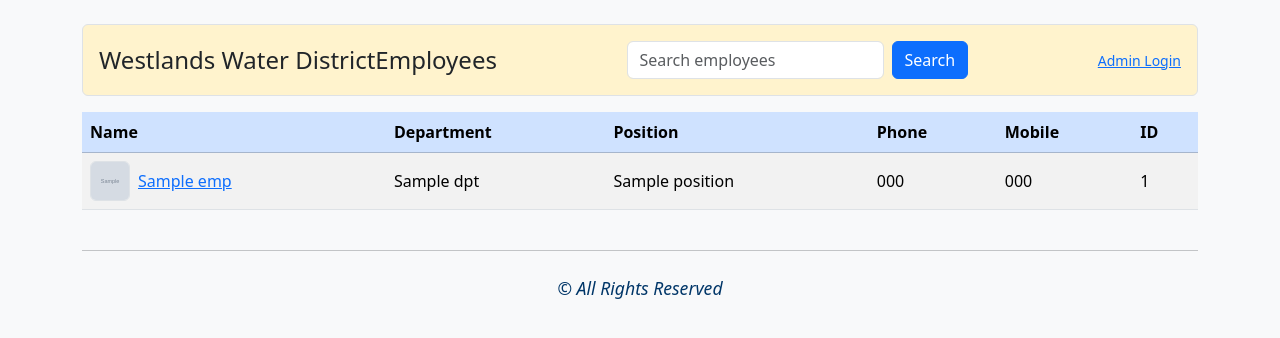
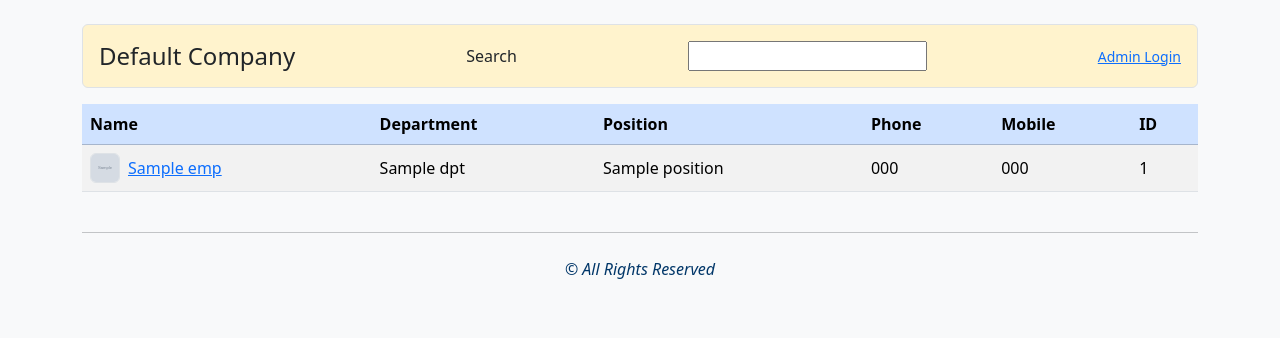
Before and after one commit to jcarter62/member-list, a FastAPI app: template templates/index.html in a window 1280 px wide. Shown: the top 338 px of the page. Run offline with FastAPI, Linux system fonts and the light colour scheme; the template is opened without the code that fills it: most values are stand-ins (such as "Sample title", 1, 10 or a date in 2020); grey boxes marked "Sample" are stand-in pictures.

Commit message:
updated search to be more dynamic.

```diff
--- a/main.py
+++ b/main.py
@@ -27,12 +27,8 @@
 from fastapi import (FastAPI, Depends, HTTPException, Request, status)
 from fastapi.responses import HTMLResponse, RedirectResponse
 from fastapi.staticfiles import StaticFiles
-from fastapi.templating import Jinja2Templates
+from utils.middleware import ContextProcessorMiddleware, ClientIPLoggingMiddleware
 from starlette.responses import FileResponse
-
-from utils.logging_config import configure_logging
-from utils.middleware import ContextProcessorMiddleware, ClientIPLoggingMiddleware
-
 import sqlite3
 import base64
 import hashlib
@@ -41,6 +37,7 @@
 from dotenv import load_dotenv
 from starlette.middleware.sessions import SessionMiddleware
 from starlette.datastructures import UploadFile
+from fastapi.templating import Jinja2Templates
 
 # ---------------------------------------------------------------------------
 # Database setup
@@ -49,6 +46,15 @@
 
 COMPANY = os.getenv('COMPANY', 'Company')
 DB_PATH = os.getenv('DBPATH', Path(__file__).resolve().parent / "employees.db")
+
+templates_dir = os.path.join(os.getenv("APPFOLDER","~"), "templates")
+templates = Jinja2Templates(directory=templates_dir)
+# Expose company as a global in all templates
+try:
+    templates.env.globals["company"] = COMPANY
+    templates.env.globals["image_subdir"] = os.getenv("IMAGE_SUBDIR", "images")
+except Exception:
+    pass
 
 def get_db_connection() -> sqlite3.Connection:
     """Return a SQLite connection with row factory configured."""
@@ -290,9 +296,6 @@
 
 app.mount("/static", StaticFiles(directory=static_dir), name="static")
 
-# Jinja2 template directory
-templates = Jinja2Templates(directory=str(Path(__file__).resolve().parent / "templates"))
-
 
 @app.on_event("startup")
 def on_startup() -> None:
@@ -514,27 +517,25 @@
             "employees": employees,
             "search": search,
             "logged_in": is_authenticated(request),
+            "image_subdir": os.getenv("IMAGE_SUBDIR", "images"),
         },
     )
 
 
 @app.get("/media/{filename}", response_class=HTMLResponse)
 def media_file(filename: str, request: Request):
-    """Serve media files from the configured IMAGE_ROOT directory."""
+    """Serve media files from IMAGE_ROOT if configured, else from static/image_subdir."""
     image_root = os.getenv("IMAGE_ROOT")
     image_subdir = os.getenv("IMAGE_SUBDIR", "images")
-    fullpath = os.path.join(image_root, image_subdir, filename)
-    #
-    # return image file if it exists
+    if image_root:
+        fullpath = os.path.join(image_root, image_subdir, filename)
+    else:
+        fullpath = os.path.join(Path(__file__).resolve().parent, "static", image_subdir, filename)
     if os.path.exists(fullpath):
-        headers = {
-            "Content-Type": "image/jpeg" if filename.lower().endswith((".jpg", ".jpeg")) else "image/png",
-            "Cache-Control": "public, max-age=30",
-        }
         media_type = "image/jpeg" if filename.lower().endswith((".jpg", ".jpeg")) else "image/png"
+        headers = {"Content-Type": media_type, "Cache-Control": "public, max-age=30"}
         return FileResponse(fullpath, media_type=media_type, headers=headers)
     raise HTTPException(status_code=404, detail="File not found")
-
 
 
 @app.get("/employee/{employee_id}", response_class=HTMLResponse)
@@ -568,6 +569,7 @@
             "request": request,
             "emp": emp,
             "logged_in": is_authenticated(request),
+            "image_subdir": os.getenv("IMAGE_SUBDIR", "images"),
         },
     )
 
--- /dev/null
+++ b/static/code.js
@@ -0,0 +1,36 @@
+
+function searchMembers(this_context) {
+    const searchInput = document.getElementById("member-search");
+    const filter = searchInput.value.toLowerCase();
+    const members = document.getElementsByClassName("member");
+
+    Array.from(members).forEach(member => { // Convert HTMLCollection to Array
+        // get employee id from member
+        let employeeId = member.getAttribute("data-employee-id");
+        let txt = member.getAttribute("data-employee-text");
+        if (txt && txt.includes(filter)) {
+            member.style.display = "";
+        } else {
+            member.style.display = "none";
+        }
+    });
+
+    // save searchInput to localStorage
+    localStorage.setItem("memberSearch", searchInput.value);
+}
+
+function startup() {
+    // Load search input from localStorage
+    const searchInput = document.getElementById("member-search");
+    const savedSearch = localStorage.getItem("memberSearch");
+    if (savedSearch) {
+        searchInput.value = savedSearch;
+        searchMembers(); // Call the function to filter members based on saved search
+    }
+
+    // Add event listener for search input
+    // searchInput.addEventListener("input", searchMembers);
+    searchInput.addEventListener("keyup", searchMembers);
+}
+
+startup();
--- a/static/css/style.css
+++ b/static/css/style.css
@@ -5,7 +5,7 @@
 
 .header-font {
     color: #003668;
-    font-size: 1.1em;
+    font-size: 1em;
 }
 
 /* Brand links (optional). Comment out if you prefer Bootstrap defaults */
@@ -18,7 +18,7 @@
     display: flex;
     justify-content: space-between;
     align-items: center;
-    padding: .25rem;
+    padding: .125rem;
 }
 
 /* Responsive helpers: Bootstrap already provides .table-responsive, but keep this as a no-op */
--- a/templates/base.html
+++ b/templates/base.html
@@ -3,7 +3,7 @@
 <head>
     <meta charset="UTF-8">
     <meta name="viewport" content="width=device-width, initial-scale=1.0">
-    <title>{% block title %}Westlands Water District{% endblock %}</title>
+    <title>{% block title %}{{ company }}{% endblock %}</title>
     <!-- Bootstrap 5 CSS -->
     <link href="https://cdn.jsdelivr.net/npm/bootstrap@5.3.3/dist/css/bootstrap.min.css" rel="stylesheet" crossorigin="anonymous">
     <!-- Custom overrides should come after Bootstrap -->
--- a/templates/index.html
+++ b/templates/index.html
@@ -4,12 +4,9 @@
 
 {% block body %}
 <div class="d-flex flex-column flex-md-row justify-content-between align-items-md-center gap-3 p-3 bg-warning-subtle border rounded mb-3">
-    <div class="h4 mb-0">Westlands Water District<br class="d-md-none">Employees</div>
-    <form class="d-flex" method="get" action="/">
-        <label class="visually-hidden" for="search">Search</label>
-        <input type="text" id="search" name="search" value="{{ search }}" class="form-control" placeholder="Search employees">
-        <button type="submit" class="btn btn-primary ms-2">Search</button>
-    </form>
+    <div class="h4 mb-0">{{ company }}</div>
+    <label>Search</label>
+    <input type="text" id="member-search" name="search" value="{{ search }}">
     <div class="small text-md-end">
         {% if logged_in %}
             <a class="me-2" href="/admin">Admin Dashboard</a>
@@ -34,11 +31,17 @@
     </thead>
     <tbody>
     {% for emp in employees %}
-    <tr>
+    <tr class="member"
+        data-employee-id="{{ emp.employee_id }}"
+        data-employee-text="{{ emp.name.lower() }} {{ emp.dpt.lower() }} {{ emp.position.lower() }} {{ emp.phone or '' }} {{ emp.mobile or '' }} {{ emp.employee_id or emp.id }}"
+        >
         <td>
             <div class="d-flex align-items-center">
-                {% set thumb_path = (request.state.context.image_subdir ~ '/' ~ emp.img) if emp.img else 'images/blank100.png' %}
-                <img src="/media/{{ emp.img }}" alt="" class="rounded me-2 border" style="width:40px;height:40px;object-fit:cover;">
+                {% if emp.img %}
+                <img src="/media/{{ emp.img }}" alt="" class="rounded me-2 border" style="width:30px;height:30px;object-fit:cover;">
+                {% else %}
+                <span class="me-2 rounded border bg-light" style="display:inline-block;width:40px;height:40px;"></span>
+                {% endif %}
                 <a href="/employee/{{ emp.employee_id }}">{{ emp.name }}</a>
             </div>
         </td>
@@ -54,4 +57,5 @@
     </tbody>
 </table>
 </div>
+<script src="{{ url_for('static', path='code.js') }}"></script>
 {% endblock %}
--- a/utils/middleware.py
+++ b/utils/middleware.py
@@ -2,13 +2,18 @@
 from starlette.middleware.base import BaseHTTPMiddleware
 from starlette.requests import Request
 import os
+from fastapi.templating import Jinja2Templates
+from dotenv import load_dotenv
+
+load_dotenv()  # Load environment variables from .env file
 
 class ContextProcessorMiddleware(BaseHTTPMiddleware):
     async def dispatch(self, request: Request, call_next):
 
-        request.state.context = {
-            "company": os.getenv('COMPANY', 'Company'),
-        }
+        # Set a context variable for the company name
+        company = os.getenv("COMPANY", "Default Company")
+        request.state.company = company
+
         response = await call_next(request)
         return response
 
@@ -18,3 +23,9 @@
         logging.info(f"Client IP: {client_ip} - {request.method} {request.url}")
         response = await call_next(request)
         return response
+
+# Set up Jinja2Templates and inject company name as a global
+templates_dir = os.path.join(os.getenv("APPFOLDER","~"), "templates")
+company_name = os.getenv("COMPANY", "Default Company")
+templates = Jinja2Templates(directory=templates_dir)
+templates.env.globals["company"] = company_name
```
Also changed, not shown: templates/admin.html (+10 -3 lines), templates/edit_employee.html (+6 -3 lines), 1 other file.
